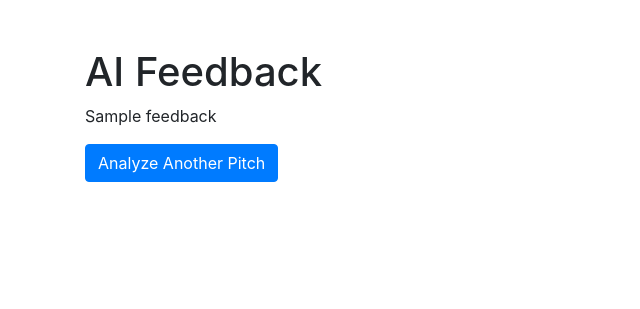
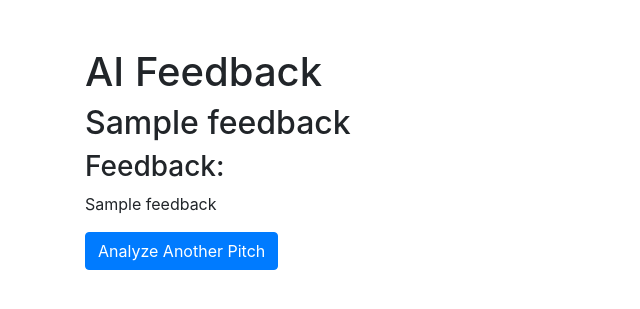
Before and after one commit to kanchan-1010/AI_Pitch_Analysis, a Flask app: template templates/result.html in a window 1280 px wide. Shown: the top 309 px of the page, without its empty margins (0-640 px from the left). Run offline with Flask 3, Linux system fonts and the light colour scheme; the template is opened without the code that fills it: most values are stand-ins (such as "Sample title", 1, 10 or a date in 2020); some libraries are stand-ins or nearby versions.

Commit message:
Add all changes to the repository

```diff
--- a/app.py
+++ b/app.py
@@ -2,6 +2,7 @@ from flask import Flask, render_template, request, redirect, url_for
 from dotenv import load_dotenv
 import os
 import openai
+import pandas as pd  # Importing pandas for CSV handling
 load_dotenv()
 
 import pdfplumber
@@ -15,7 +16,6 @@ if OPENAI_API_KEY:
     client = openai.OpenAI(api_key=OPENAI_API_KEY)
 else:
     raise ValueError("OpenAI API key is not set. Please set the OPENAI_API_KEY environment variable.")
-
 
 @app.route('/')
 def home():
@@ -33,19 +33,71 @@ def analyze():
     feedback = analyze_pitch_gpt(pitch_text)
     return render_template('result.html', feedback=feedback)
 
+@app.route('/analyze_csv', methods=['GET'])
+def analyze_csv():
+    # Read the CSV file
+    csv_file_path = 'pitchleague_270220241436.csv'
+    data = pd.read_csv(csv_file_path)
+
+    feedbacks = []
+    for index, row in data.iterrows():
+        startup_description = row['description']  # Assuming 'description' is a column in the CSV
+        feedback = analyze_pitch_gpt(startup_description)
+        feedbacks.append({'name': row['name'], 'feedback': feedback})  # Assuming 'name' is a column in the CSV
+
+    return render_template('result.html', feedbacks=feedbacks)
+
 def analyze_pitch_gpt(description):
-    """Uses OpenAI Gemini to analyze pitch and provide feedback."""
+    """Uses OpenAI Gemini to analyze pitch and provide feedback.
+
+    This function identifies key sections of the pitch, assigns weights,
+    and calculates a score based on clarity, depth, and uniqueness.
+    It also provides strengths and weaknesses along with suggestions.
+    """
+    sections = {
+        "Problem": {"weight": 0.2, "score": 0},
+        "Solution": {"weight": 0.2, "score": 0},
+        "Market": {"weight": 0.2, "score": 0},
+        "Business Model": {"weight": 0.2, "score": 0},
+        "Financials": {"weight": 0.1, "score": 0},
+        "Team": {"weight": 0.1, "score": 0}
+    }
+
     try:
-        response = client.chat.completions.create(
-            model="gemini",
-            messages=[
-                {"role": "system", "content": "You are an expert in startup pitch analysis."},
-                {"role": "user", "content": f"Analyze this startup pitch: {description}"}
-            ]
-        )
-        return response.choices[0].message.content
+        # Analyze each section and calculate scores
+        for section in sections.keys():
+            section_feedback = client.chat.completions.create(
+                model="gemini",
+                messages=[
+                    {"role": "system", "content": f"You are an expert in startup pitch analysis. Analyze the {section} section."},
+                    {"role": "user", "content": f"Analyze this section: {description}"}
+                ]
+            )
+            sections[section]["score"] = evaluate_section(section_feedback.choices[0].message.content)
+
+        total_score = sum(sections[section]["score"] * sections[section]["weight"] for section in sections)
+
+        strengths = identify_strengths(sections)
+        weaknesses = identify_weaknesses(sections)
+
+        feedback_summary = f"Total Score: {total_score:.2f}/100\nStrengths: {strengths}\nWeaknesses: {weaknesses}"
+        return feedback_summary
+
     except Exception as e:
         return f"Error: {e}"
+
+def evaluate_section(feedback):
+    """Evaluate the section feedback and return a score based on clarity, depth, and uniqueness."""
+    # Placeholder for scoring logic
+    return 75  # Example score
+
+def identify_strengths(sections):
+    """Identify strengths based on the analyzed sections."""
+    return ", ".join([section for section, data in sections.items() if data["score"] > 70])
+
+def identify_weaknesses(sections):
+    """Identify weaknesses based on the analyzed sections."""
+    return ", ".join([section for section, data in sections.items() if data["score"] <= 70])
 
 def extract_text_from_pdf(pdf_file):
     """Extract text from uploaded PDF file."""
--- a/templates/result.html
+++ b/templates/result.html
@@ -9,7 +9,11 @@
 <body>
     <div class="container">
         <h1 class="mt-5">AI Feedback</h1>
-        <p>{{ feedback }}</p>
+        {% for feedback in feedbacks %}
+            <h2>{{ feedback.name }}</h2>
+            <h3>Feedback:</h3>
+            <p>{{ feedback.feedback }}</p>
+        {% endfor %}
         <a href="/" class="btn btn-primary">Analyze Another Pitch</a>
     </div>
 </body>
```
Also changed, not shown: README.md (added), 1 other file.
